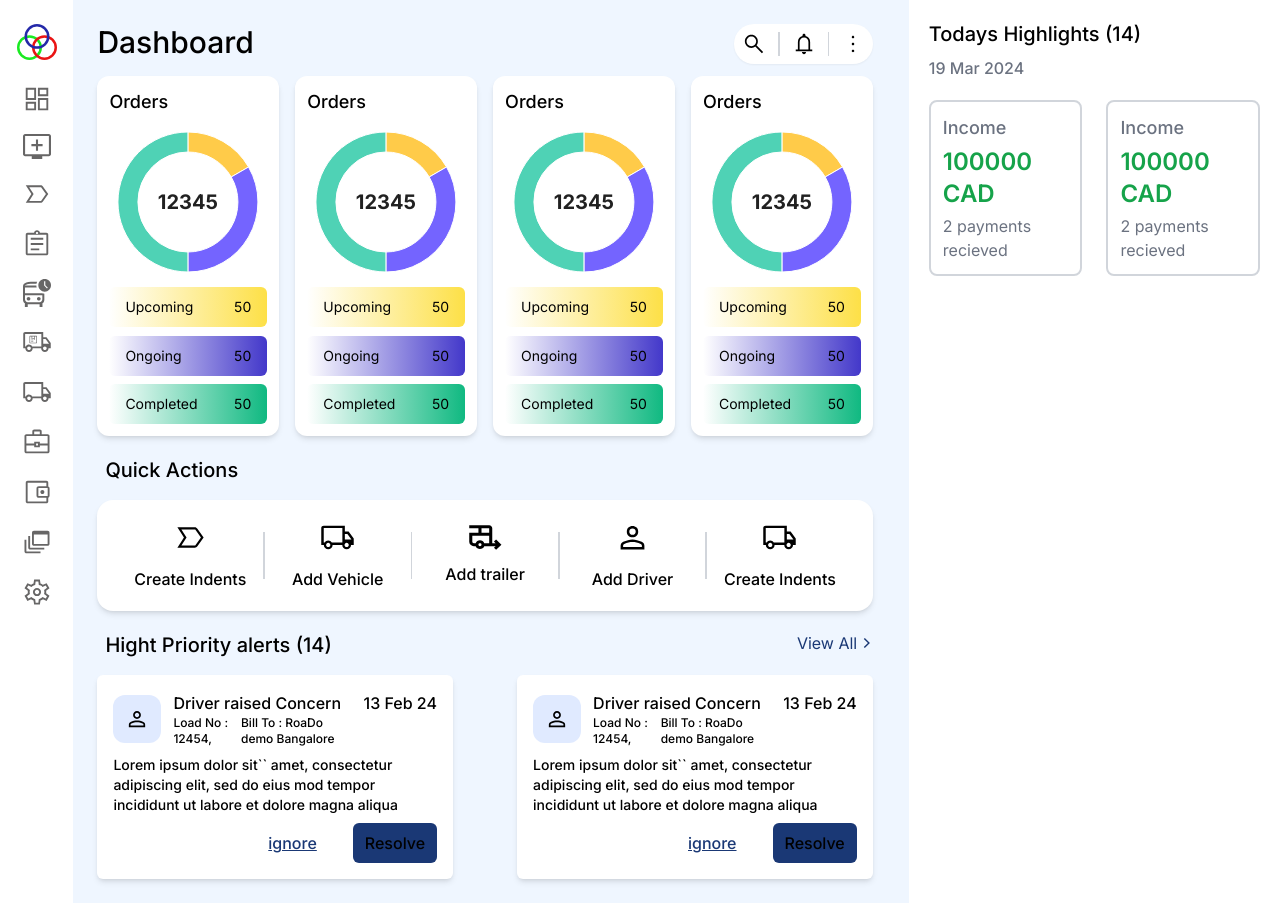
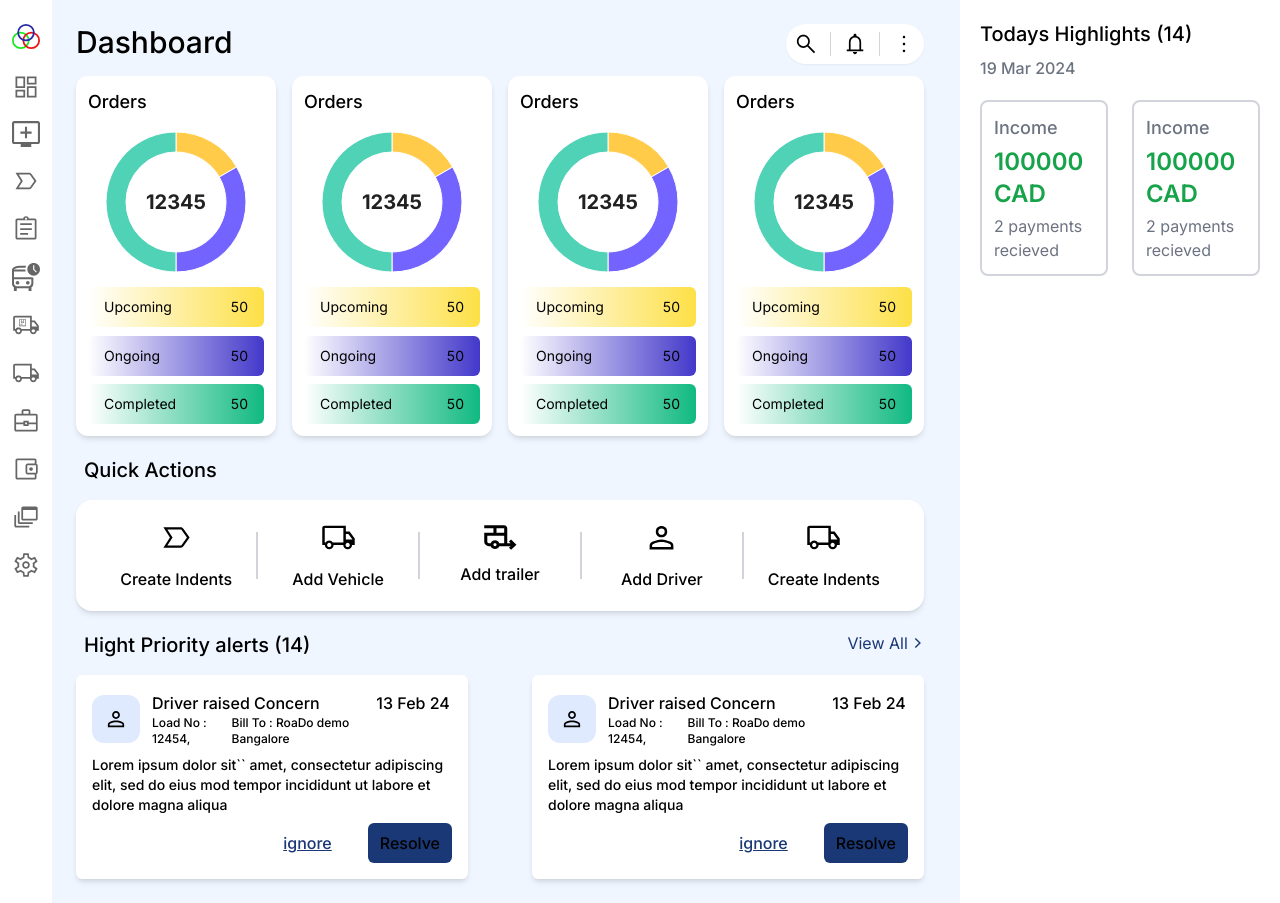
Before and after one commit to majid-2002/demo-website, a Next.js app: page /dashboard in a window 1280 px wide. Built offline with nearby package versions, Linux system fonts and the light colour scheme.

Commit message:
update ui

```diff
--- a/src/app/dashboard/page.tsx
+++ b/src/app/dashboard/page.tsx
@@ -6,7 +6,7 @@ import Alert from "./components/Alert";
 
 const Dasbhobardpage = () => {
   return (
-    <div className="w-full flex flex-row gap-x-3">
+    <div className="w-full flex flex-row gap-x-3 justify-between">
       <div className="flex-col flex  w-[70vw]  justify-between p-6 gap-y-3">
         <div className="w-full flex flex-row justify-between">
           <h3 className="text-3xl font-medium text-black">Dashboard</h3>
@@ -122,7 +122,7 @@ const Dasbhobardpage = () => {
           <Alert />
         </div>
       </div>
-      <div className="w-4/12 bg-white p-5 flex flex-col">
+      <div className="w-[25vw] bg-white p-5 flex flex-col">
         <div className="w-full flex flex-col h-10 gap-y-2">
           <h3 className="text-xl w-full  text-black font-medium">
             {" "}
```
